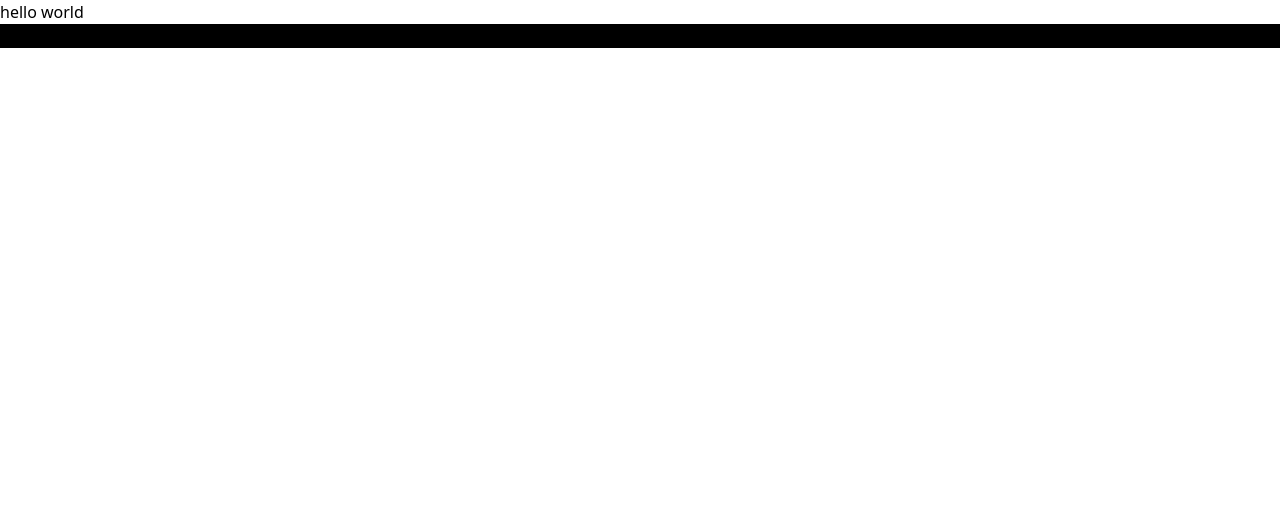
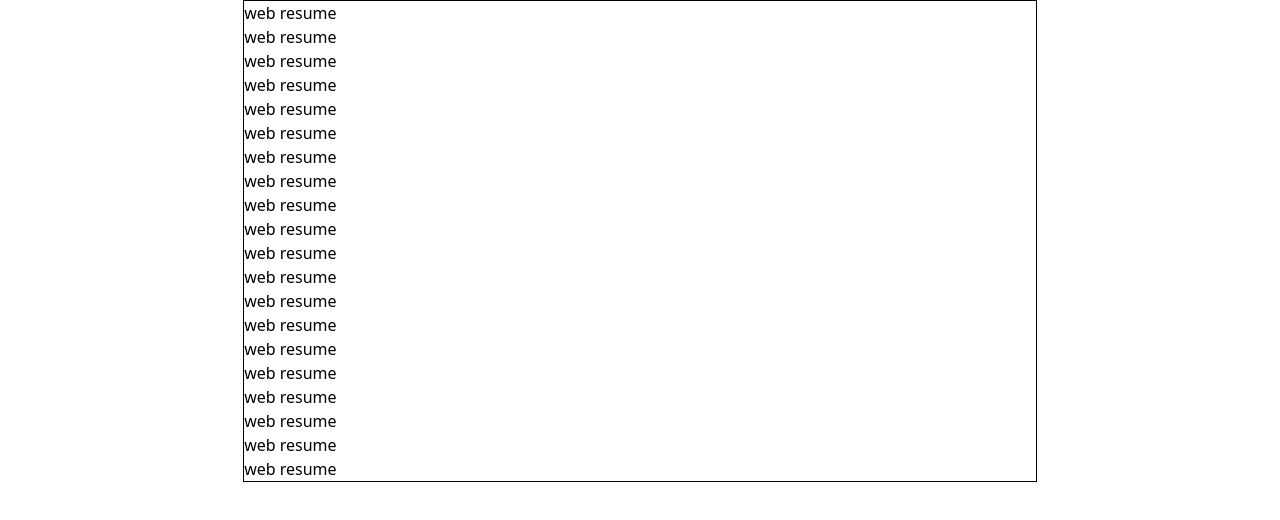
Before and after one commit to lifeike/lifeike.github.io, a React (Create React App) app: page / in a window 1280 px wide. Shown: the top 520 px of the page. Built offline with nearby package versions, Linux system fonts and the light colour scheme.

Commit message:
add componets

```diff
--- a/src/App.js
+++ b/src/App.js
@@ -1,11 +1,13 @@
 import logo from "./logo.svg"
+import WebResume from "./components/Web"
+import AIResume from "./components/AI"
 
 function App() {
   return (
-    <>
-      <div className="bg-white">hello world</div>
-      <div className="bg-black">hello world</div>
-    </>
+    <div className="w-[210mm] m-auto border border-black">
+      <WebResume />
+      {/* <AIResume /> */}
+    </div>
   )
 }
 
--- a/src/components/AI/index.js
+++ b/src/components/AI/index.js
@@ -1,17 +1,6 @@
 import React, { useState, useRef, useEffect, memo } from "react"
-import Joi from "joi"
-import { connect } from "react-redux"
-import { produce } from "immer"
 
-const initialState = {}
-const schema = Joi.object({})
 const index = (props) => {
-  const [data, setData] = useState(initialState)
-  const loadData = async () => {}
-  useEffect(() => {
-    loadData()
-    return () => setData(initialState)
-  }, [])
   return (
     <div>
       <h2>ai resume</h2>
@@ -19,4 +8,4 @@ const index = (props) => {
   )
 }
 
-export default connect(null, null)(index)
+export default index
--- a/src/components/Web/index.js
+++ b/src/components/Web/index.js
@@ -1,22 +1,30 @@
 import React, { useState, useRef, useEffect, memo } from "react"
-import Joi from "joi"
-import { connect } from "react-redux"
-import { produce } from "immer"
 
-const initialState = {}
-const schema = Joi.object({})
 const index = (props) => {
-  const [data, setData] = useState(initialState)
-  const loadData = async () => {}
-  useEffect(() => {
-    loadData()
-    return () => setData(initialState)
-  }, [])
   return (
     <div>
+      <h2>web resume</h2>
+      <h2>web resume</h2>
+      <h2>web resume</h2>
+      <h2>web resume</h2>
+      <h2>web resume</h2>
+      <h2>web resume</h2>
+      <h2>web resume</h2>
+      <h2>web resume</h2>
+      <h2>web resume</h2>
+      <h2>web resume</h2>
+      <h2>web resume</h2>
+      <h2>web resume</h2>
+      <h2>web resume</h2>
+      <h2>web resume</h2>
+      <h2>web resume</h2>
+      <h2>web resume</h2>
+      <h2>web resume</h2>
+      <h2>web resume</h2>
+      <h2>web resume</h2>
       <h2>web resume</h2>
     </div>
   )
 }
 
-export default connect(null, null)(index)
+export default index
```
Also changed, not shown: 11 other files (tests, documents, lock files or other folders).
